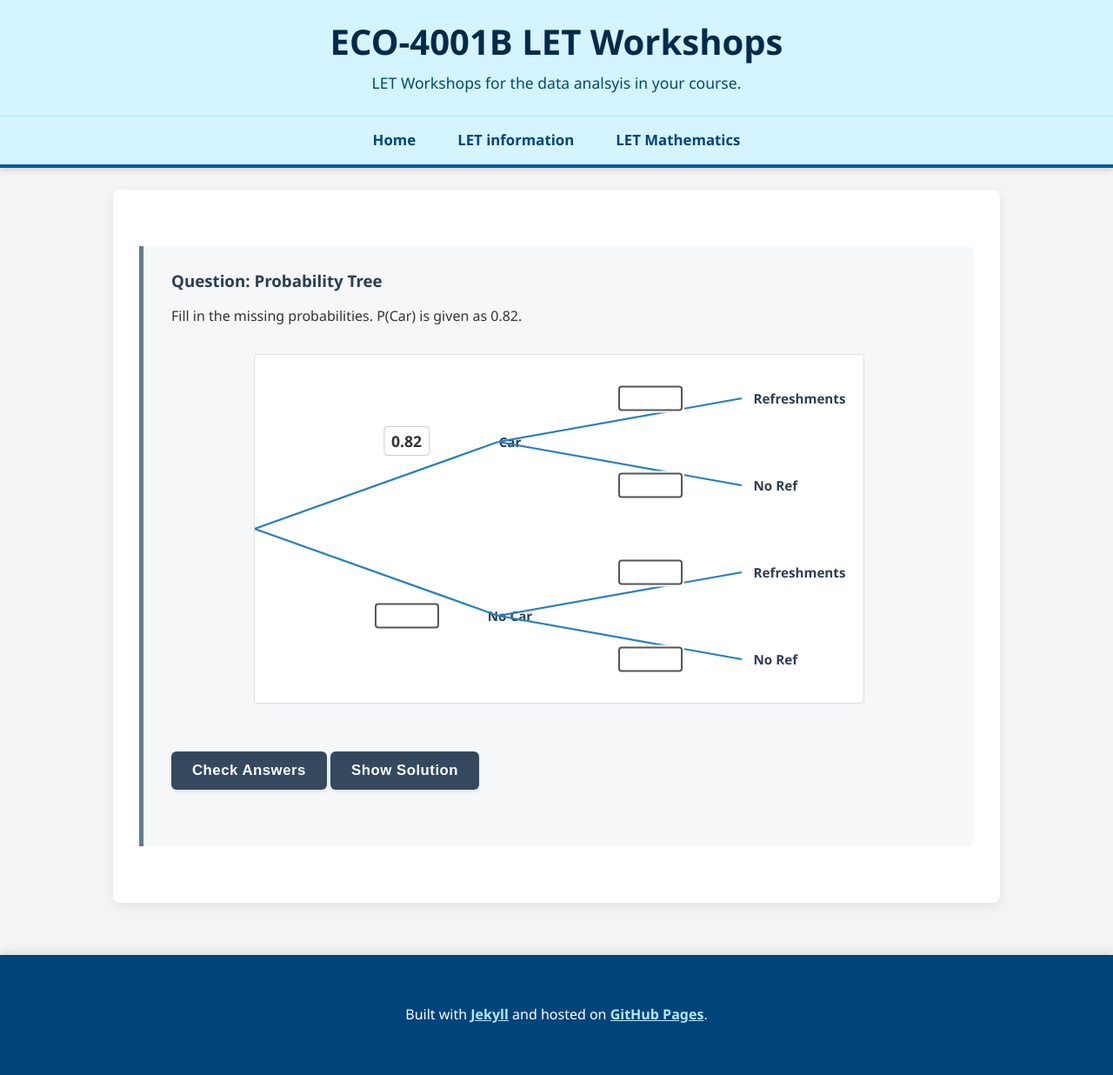
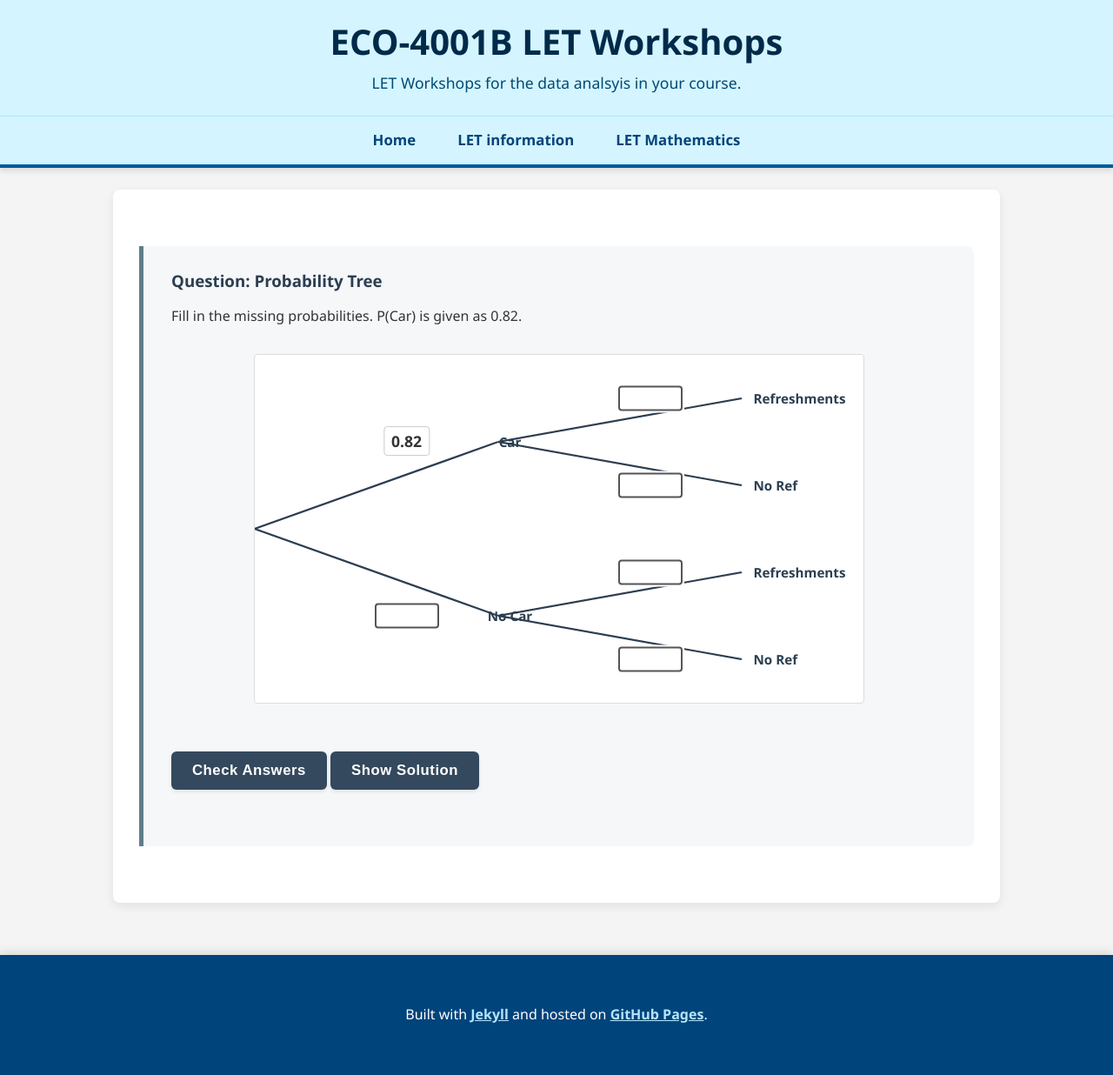
Before and after one commit to probe973/eco-4001b, a Jekyll site: the page built from probability/04-tree.md, in a window 1280 px wide. Shown: the whole page at 87% size. Built offline with Jekyll 4.4.1, drawn with Linux system fonts in a browser that asks for light colours.

Commit message:
Refactor comments and update SVG styles in question tree

```diff
--- a/_includes/question_tree.html
+++ b/_includes/question_tree.html
@@ -8,29 +8,22 @@
     <!-- Tree Wrapper -->
     <div id="table-container-{{ include.id }}" class="tree-wrapper" role="group" aria-label="Tree Diagram">
 
-        <!-- SVG LINES (Decorative) -->
+        <!-- SVG LINES -->
         <svg class="tree-lines" width="100%" height="100%" viewBox="0 0 100 100" preserveAspectRatio="none">
-            <!-- Style for lines -->
             <defs>
-                <style> .branch { stroke: #2980b9; stroke-width: 0.5; fill: none; } </style>
+                <style> .branch { stroke: #2c3e50; stroke-width: 0.5; fill: none; } </style>
             </defs>
-
-            <!-- Level 1 Branches (Start -> A) -->
-            <path d="M0,50 L40,25" class="branch" /> <!-- Up -->
-            <path d="M0,50 L40,75" class="branch" /> <!-- Down -->
-
-            <!-- Level 2 Branches (A Top -> B) -->
-            <path d="M40,25 L80,12.5" class="branch" /> <!-- Top-Top -->
-            <path d="M40,25 L80,37.5" class="branch" /> <!-- Top-Bot -->
-
-            <!-- Level 2 Branches (A Bot -> B) -->
-            <path d="M40,75 L80,62.5" class="branch" /> <!-- Bot-Top -->
-            <path d="M40,75 L80,87.5" class="branch" /> <!-- Bot-Bot -->
+            <path d="M0,50 L40,25" class="branch" />
+            <path d="M0,50 L40,75" class="branch" />
+            <path d="M40,25 L80,12.5" class="branch" />
+            <path d="M40,25 L80,37.5" class="branch" />
+            <path d="M40,75 L80,62.5" class="branch" />
+            <path d="M40,75 L80,87.5" class="branch" />
         </svg>
 
-        <!-- === LEVEL 1 INPUTS & LABELS === -->
+        <!-- === LEVEL 1 (A) === -->
 
-        <!-- A Top -->
+        <!-- Top Branch -->
         <div class="tree-input-zone pos-a-top">
             {% if include.val_a_top == 'INPUT' %}
                 <input type="number" step="any" aria-label="Probability for {{ include.text_a_top }}">
@@ -38,9 +31,10 @@
                 <span class="tree-value" aria-label="{{ include.text_a_top }} probability: {{ include.val_a_top }}">{{ include.val_a_top }}</span>
             {% endif %}
         </div>
+        <!-- Variable MUST be text_a_top -->
         <div class="tree-label label-a-top" aria-hidden="true">{{ include.text_a_top }}</div>
 
-        <!-- A Bot -->
+        <!-- Bottom Branch -->
         <div class="tree-input-zone pos-a-bot">
             {% if include.val_a_bot == 'INPUT' %}
                 <input type="number" step="any" aria-label="Probability for {{ include.text_a_bot }}">
@@ -48,12 +42,13 @@
                 <span class="tree-value" aria-label="{{ include.text_a_bot }} probability: {{ include.val_a_bot }}">{{ include.val_a_bot }}</span>
             {% endif %}
         </div>
+        <!-- Variable MUST be text_a_bot -->
         <div class="tree-label label-a-bot" aria-hidden="true">{{ include.text_a_bot }}</div>
 
 
-        <!-- === LEVEL 2 INPUTS & LABELS === -->
+        <!-- === LEVEL 2 (B) === -->
 
-        <!-- B1 (Top-Top) -->
+        <!-- B1 -->
         <div class="tree-input-zone pos-b-1">
             {% if include.val_b_1 == 'INPUT' %}
                 <input type="number" step="any" aria-label="Probability for {{ include.text_b_1 }} given {{ include.text_a_top }}">
@@ -63,7 +58,7 @@
         </div>
         <div class="tree-label label-b-1" aria-hidden="true">{{ include.text_b_1 }}</div>
 
-        <!-- B2 (Top-Bot) -->
+        <!-- B2 -->
         <div class="tree-input-zone pos-b-2">
             {% if include.val_b_2 == 'INPUT' %}
                 <input type="number" step="any" aria-label="Probability for {{ include.text_b_2 }} given {{ include.text_a_top }}">
@@ -73,7 +68,7 @@
         </div>
         <div class="tree-label label-b-2" aria-hidden="true">{{ include.text_b_2 }}</div>
 
-        <!-- B3 (Bot-Top) -->
+        <!-- B3 -->
         <div class="tree-input-zone pos-b-3">
             {% if include.val_b_3 == 'INPUT' %}
                 <input type="number" step="any" aria-label="Probability for {{ include.text_b_3 }} given {{ include.text_a_bot }}">
@@ -83,7 +78,7 @@
         </div>
         <div class="tree-label label-b-3" aria-hidden="true">{{ include.text_b_3 }}</div>
 
-        <!-- B4 (Bot-Bot) -->
+        <!-- B4 -->
         <div class="tree-input-zone pos-b-4">
             {% if include.val_b_4 == 'INPUT' %}
                 <input type="number" step="any" aria-label="Probability for {{ include.text_b_4 }} given {{ include.text_a_bot }}">
@@ -95,7 +90,7 @@
 
     </div>
 
-    <!-- Buttons -->
+    <!-- Actions -->
     <div style="margin-top: 15px;">
         <button class="btn" onclick="checkTableFill('{{ include.id }}', '{{ include.answers }}', '{{ include.tolerance | default: 0 }}')">Check Answers</button>
 
@@ -111,7 +106,6 @@
         {% endif %}
     </div>
 
-    <!-- Feedback -->
     <div id="feedback-{{ include.id }}" aria-live="polite" class="feedback"></div>
 
     {% if include.solution_text %}
```
